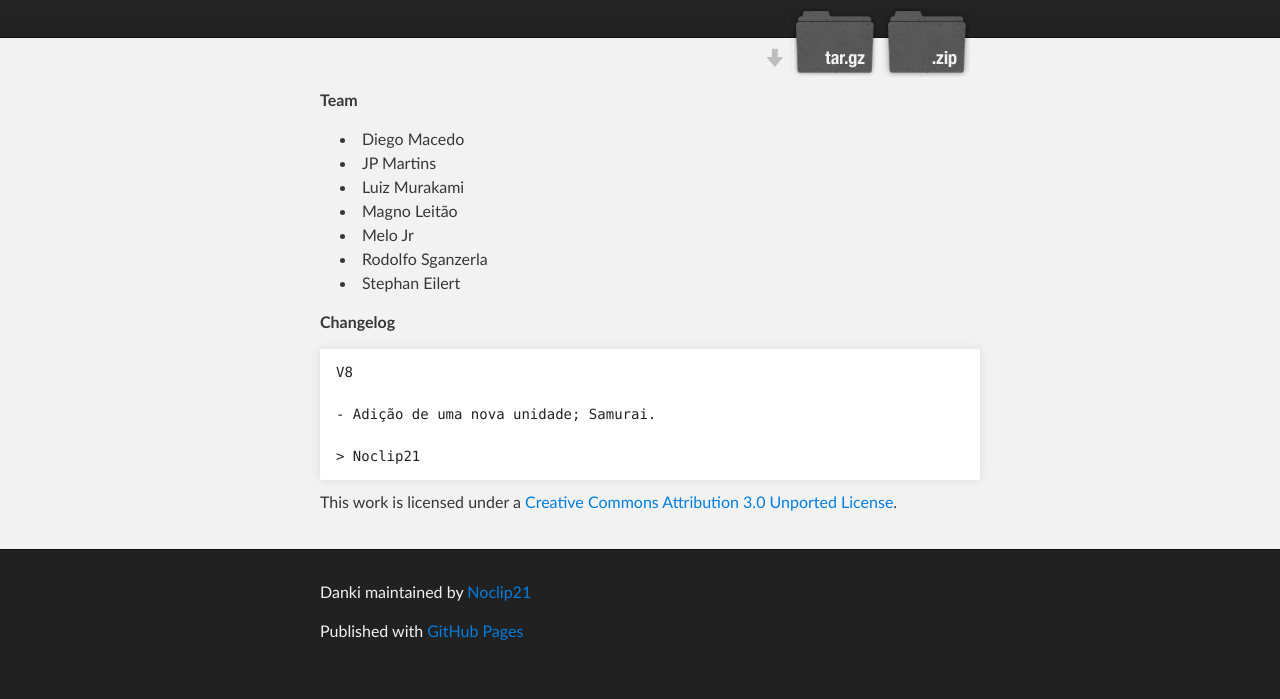
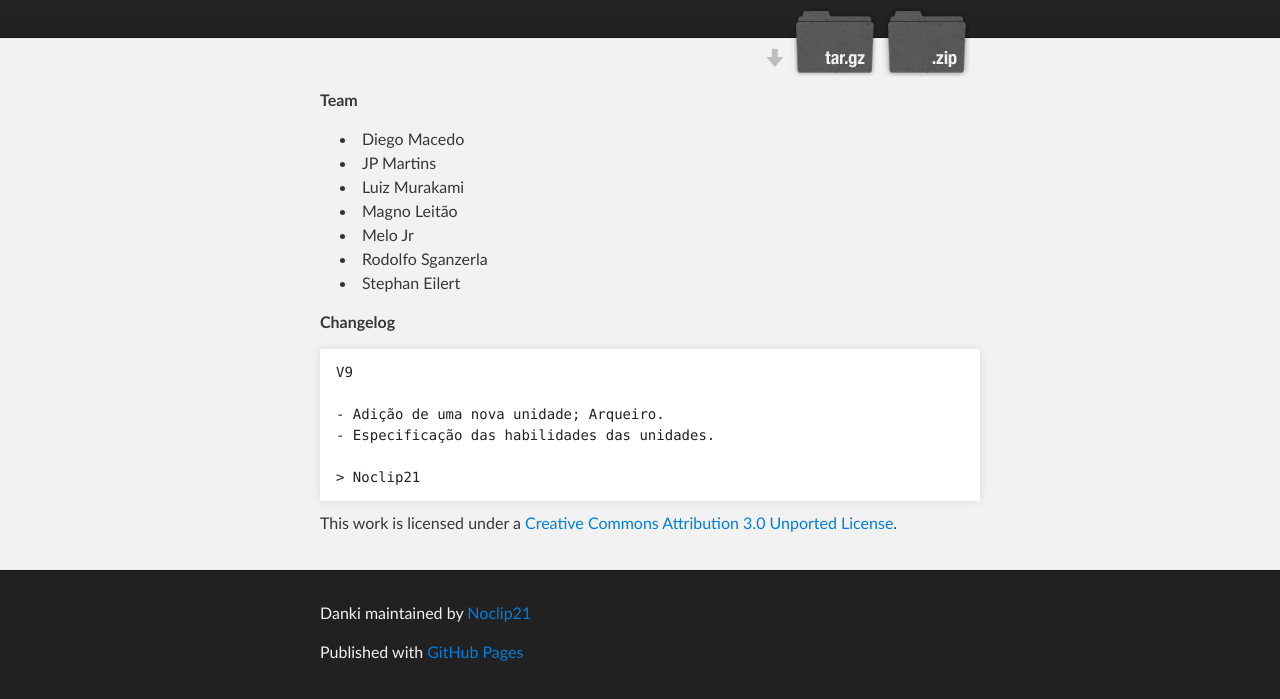
Before and after one commit to Noclip21/Danki, a plain HTML site: page index.html in a window 1280 px wide. Shown: the part 208-907 px from the top of the page. Before the commit the page ends 886 px from the top, so only its background shows below. Drawn offline with Linux system fonts and the light colour scheme.

```diff
--- a/index.html
+++ b/index.html
@@ -43,9 +43,10 @@
 <li>Stephan Eilert</li>
 </ul><p><strong>Changelog</strong></p>
 
-<pre><code>V8
+<pre><code>V9
 
-- Adição de uma nova unidade; Samurai.
+- Adição de uma nova unidade; Arqueiro.
+- Especificação das habilidades das unidades.
 
 &gt; Noclip21
 </code></pre>
```
Also changed, not shown: params.json (+1 -1 lines).
